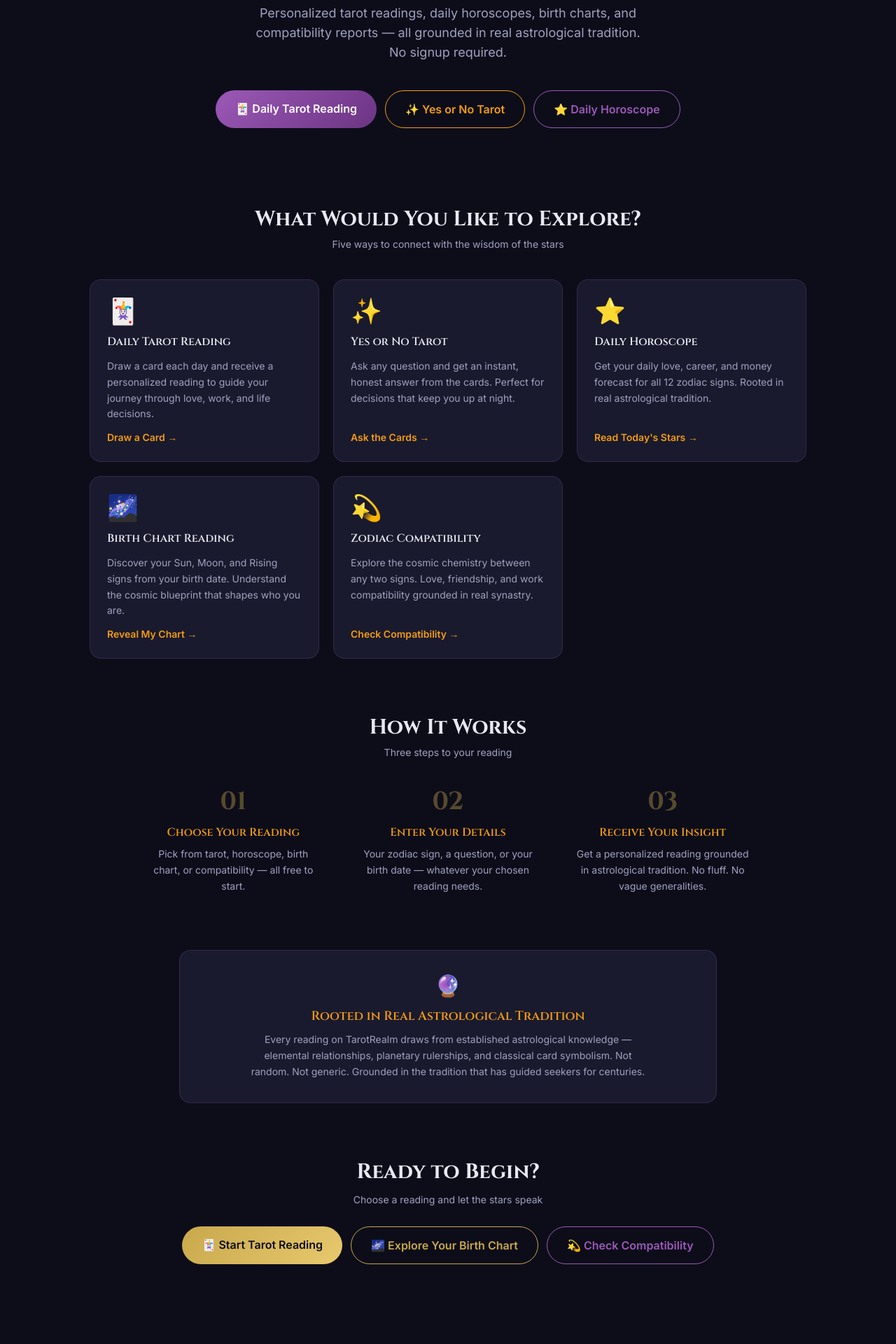
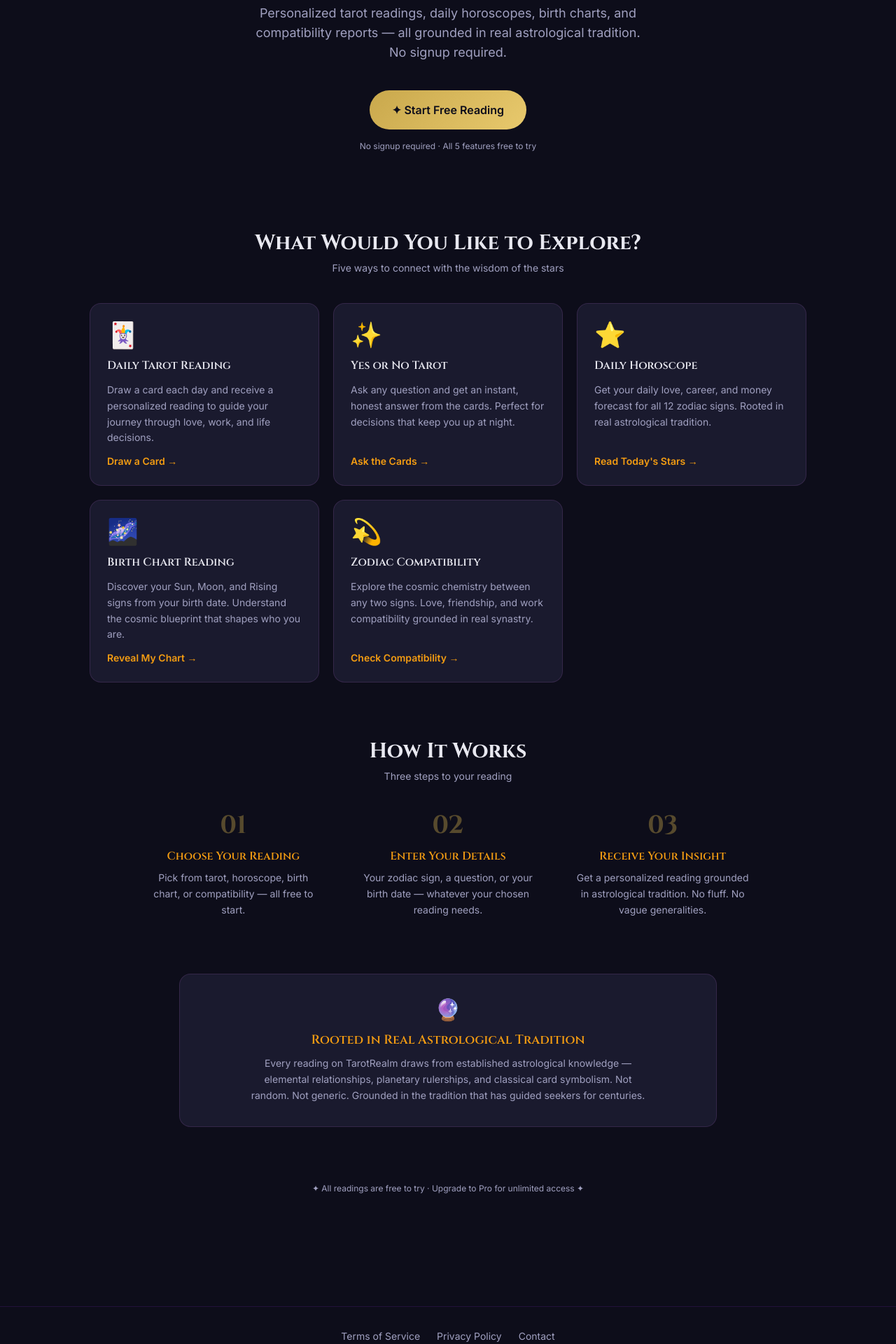
Before and after one commit to Amber-Mr-chen/Astro-Tarot-Realm, a Next.js app: page / in a window 1280 px wide. Shown: the part 340-2260 px from the top of the page at 70% size. Built offline with nearby package versions, Linux system fonts and the light colour scheme; no server answers.

Commit message:
refactor: Homepage — single hero CTA, remove redundant bottom buttons

```diff
--- a/src/app/page.tsx
+++ b/src/app/page.tsx
@@ -81,23 +81,12 @@ export default function Home() {
         <p className="text-textSub text-base md:text-lg max-w-xl mb-10">
           Personalized tarot readings, daily horoscopes, birth charts, and compatibility reports — all grounded in real astrological tradition. No signup required.
         </p>
-        <div className="flex flex-col sm:flex-row gap-3 flex-wrap justify-center">
-          <Link href="/tarot"
-            className="px-7 py-3.5 rounded-full font-semibold text-white transition-all hover:scale-105"
-            style={{ background: 'linear-gradient(135deg, #9B59B6, #6C3483)' }}>
-            🃏 Daily Tarot Reading
-          </Link>
-          <Link href="/yes-no-tarot"
-            className="px-7 py-3.5 rounded-full font-semibold transition-all hover:scale-105 border"
-            style={{ borderColor: '#F39C12', color: '#F39C12' }}>
-            ✨ Yes or No Tarot
-          </Link>
-          <Link href="/horoscope"
-            className="px-7 py-3.5 rounded-full font-semibold transition-all hover:scale-105 border"
-            style={{ borderColor: '#9B59B6', color: '#9B59B6' }}>
-            ⭐ Daily Horoscope
-          </Link>
-        </div>
+        <Link href="/tarot"
+          className="px-8 py-4 rounded-full font-semibold text-bg transition-all hover:scale-105 text-base"
+          style={{ background: 'linear-gradient(135deg, #C9A84C, #E8C96D)' }}>
+          ✦ Start Free Reading
+        </Link>
+        <p className="text-textSub text-xs mt-4">No signup required · All 5 features free to try</p>
       </section>
 
       {/* ── Feature Cards ── */}
@@ -159,29 +148,9 @@ export default function Home() {
         </div>
       </section>
 
-      {/* ── Bottom CTA ── */}
+      {/* ── Bottom note ── */}
       <section className="text-center pb-24">
-        <h2 className="font-cinzel text-2xl md:text-3xl font-bold text-textMain mb-3">
-          Ready to Begin?
-        </h2>
-        <p className="text-textSub text-sm mb-7">Choose a reading and let the stars speak</p>
-        <div className="flex flex-col sm:flex-row gap-3 justify-center flex-wrap">
-          <Link href="/tarot"
-            className="px-7 py-3.5 rounded-full font-semibold text-bg transition-all hover:scale-105"
-            style={{ background: 'linear-gradient(135deg, #C9A84C, #E8C96D)' }}>
-            🃏 Start Tarot Reading
-          </Link>
-          <Link href="/birth-chart"
-            className="px-7 py-3.5 rounded-full font-semibold transition-all hover:scale-105 border"
-            style={{ borderColor: '#C9A84C', color: '#C9A84C' }}>
-            🌌 Explore Your Birth Chart
-          </Link>
-          <Link href="/compatibility"
-            className="px-7 py-3.5 rounded-full font-semibold transition-all hover:scale-105 border"
-            style={{ borderColor: '#9B59B6', color: '#9B59B6' }}>
-            💫 Check Compatibility
-          </Link>
-        </div>
+        <p className="text-textSub text-xs">✦ All readings are free to try · Upgrade to Pro for unlimited access ✦</p>
       </section>
 
     </main>
```
Also changed, not shown: 1 other file (tests, documents, lock files or other folders).
